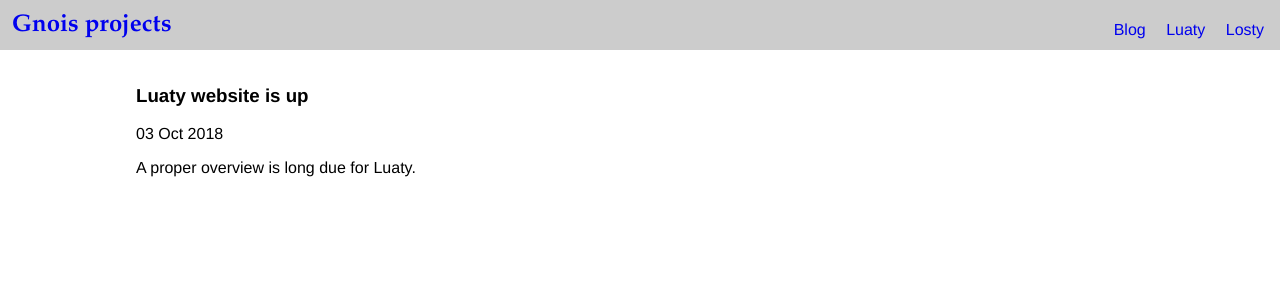
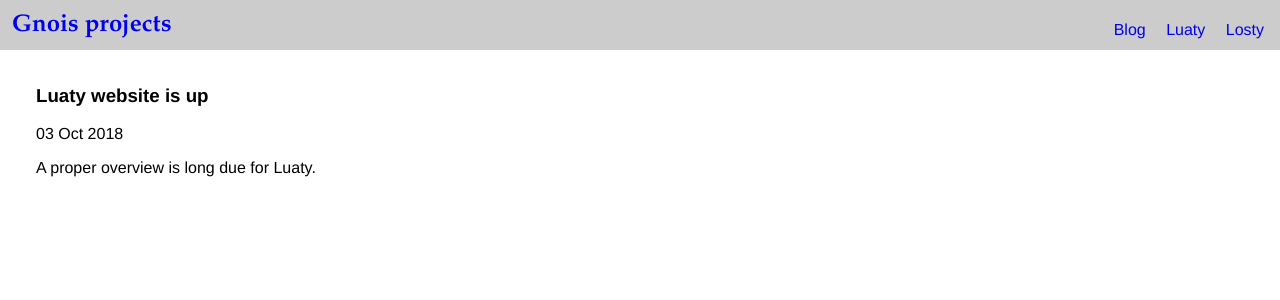
Before and after one commit to gnois/gnois.github.io, a Jekyll site: the page built from _posts/2018-10-03-Luaty site up.md, in a window 1280 px wide and 900 px high. Shown: the top 300 px of the window. Built offline with Jekyll 4.4.1, drawn with Linux system fonts in a browser that asks for light colours.

Commit message:
Update blog layout

```diff
--- a/_layouts/post.html
+++ b/_layouts/post.html
@@ -2,7 +2,7 @@
 layout: default
 ---
 
-<section>
+<section class="blog">
   <h3>{{ page.title }}</h3>
   <p class="meta">{{ page.date | date_to_string }}</p>
 
```
